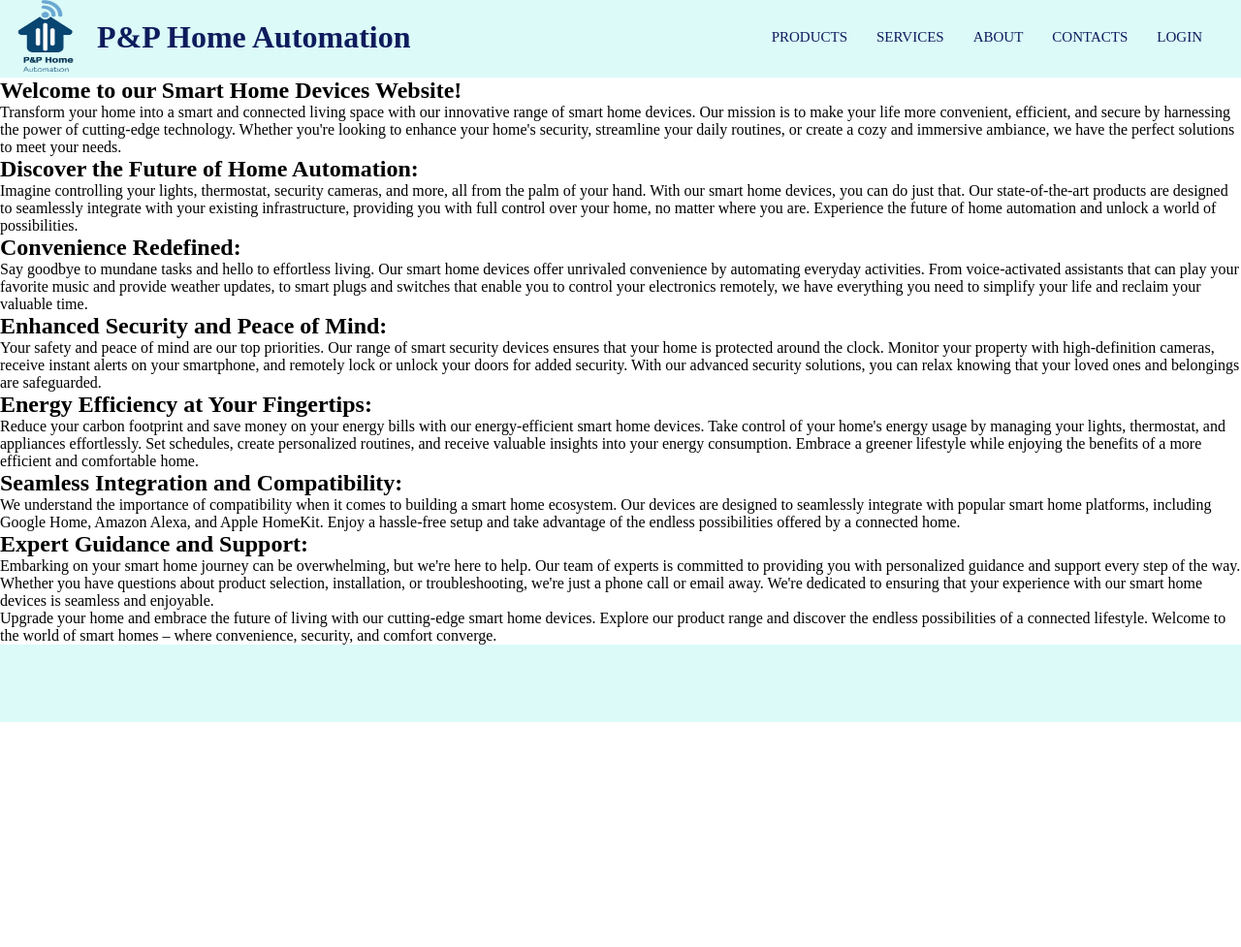
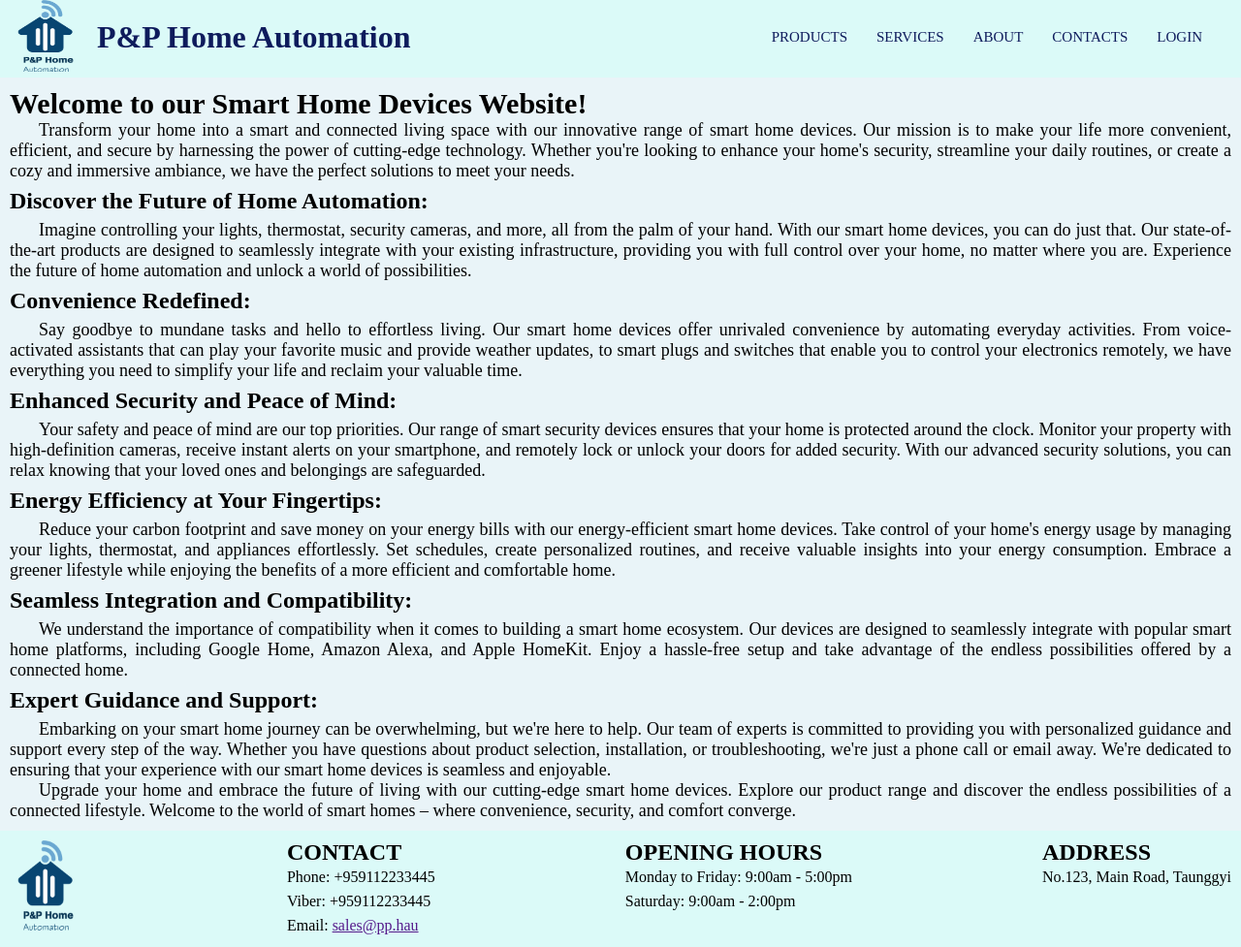
Before and after one commit to poezin/igcse_project-html, a plain HTML site: page about.html in a window 1280 px wide. Shown: the whole page at 97% size. Before the commit the page ends 800 px from the top, so only its background shows below. Drawn offline with Linux system fonts and the light colour scheme.

Commit message:
second commit

```diff
--- a/about.html
+++ b/about.html
@@ -25,7 +25,7 @@
 	</nav>
 </header>
 <main>
-<section>
+<section class="paragraph">
 	<h1>Welcome to our Smart Home Devices Website!</h1>
 <p>Transform your home into a smart and connected living space with our innovative range of smart home devices. Our mission is to make your life more convenient, efficient, and secure by harnessing the power of cutting-edge technology. Whether you're looking to enhance your home's security, streamline your daily routines, or create a cozy and immersive ambiance, we have the perfect solutions to meet your needs.<p>
 
@@ -52,7 +52,27 @@
 </main>
 
 <footer>
+	<div class="info">
+        <div class="footer_logo">
+          <img src="logo2.png" />
 
+        </div>
+        <div class="contact">
+          <h2>CONTACT</h2>
+          <p>Phone: +959112233445</p>
+          <p>Viber: +959112233445</p>
+          <p>Email: <a href="">sales@pp.hau</a></p>
+        </div>
+        <div class="time">
+          <h2>OPENING HOURS</h2>
+          <p>Monday to Friday: 9:00am - 5:00pm</p>
+          <p>Saturday: 9:00am - 2:00pm</p>
+        </div>
+        <div class="detail">
+          <h2>ADDRESS</h2>
+          <p>No.123, Main Road, Taunggyi</p>
+        </div>
+      </div>
 </footer>
 
 </body>
--- a/smart.css
+++ b/smart.css
@@ -10,7 +10,9 @@ header{
 	height: 80px;
 	justify-content: space-between;
 }
-
+body {
+	background-color: #E9F4F8;
+}
 .logo{
 	display: flex;
 }
@@ -82,7 +84,7 @@ nav ul a:hover{
 }
 .images{
 	display: inline-block;
-	border: 1px solid #ddd;
+	border: 1px solid white;
 	align-items: center;
 	margin-right: 30px;
 	margin-top: 20px;
@@ -103,6 +105,21 @@ nav ul a:hover{
 .products{
 	margin-left: 20px;
 	align-content: center;
+	width: 100%;
+}
+.product_1{
+/*	border: 1px solid black;*/
+	background-color: white;
+	display: inline-block;
+	width: 100%;
+	margin:10px;
+}
+
+.product_2{
+/*	border: 1px solid black;*/
+	background-color: white;
+	display: inline-block;
+	width: 100%;
 }
 
 info{
@@ -113,16 +130,36 @@ info{
 footer{
 	display: inline-block;
 	background-color: #DBFAF8;
-	height: 80px;
+	height: 120px;
 	width: 100%;
+
 }
 
 .info{
 	display: flex;
 	justify-content: space-between;
+	margin-top: 10px;
+	margin-right: 10px;
+	line-height: 25px;
 }
 
 .footer_logo img{
 	width: 100px;
 
 }
+
+.paragraph{
+	margin:10px;
+}
+.paragraph h1{
+	font-size: 30px;
+}
+.paragraph p{
+	text-indent: 30px;
+	font-size: 18px;
+	text-align: justify;
+}
+
+.paragraph h2{
+	line-height: 40px;
+}
```
Also changed, not shown: index.html (+6 -2 lines).
